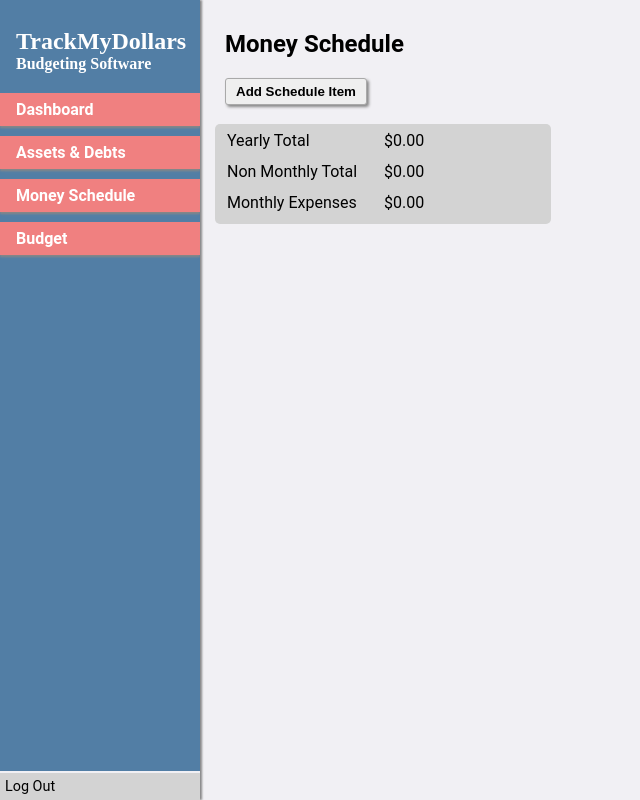
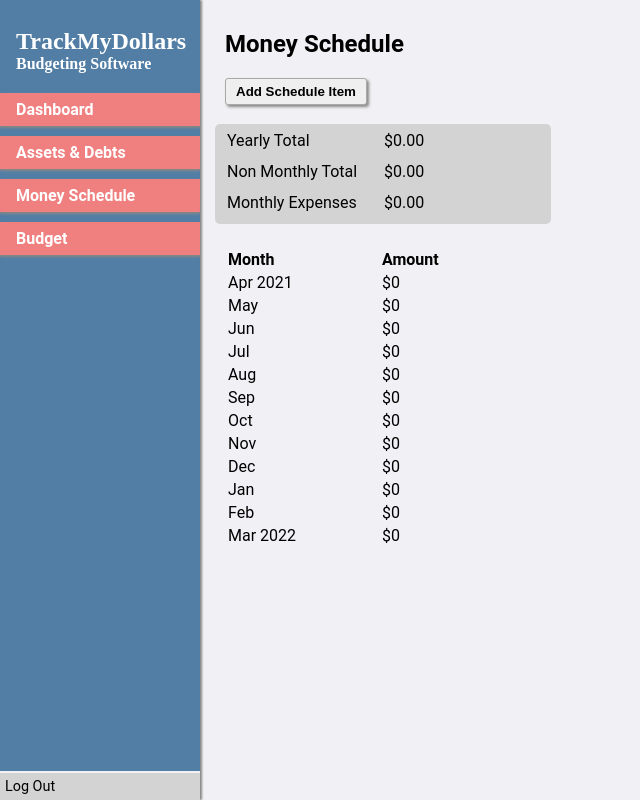
Before and after one commit to dhoneck/trackmydollars, a Django app: page /schedule/ in a window 1280 px wide. Shown: the whole page, without its empty margins (0-640 px from the left). Run offline with Django 3.2, Linux system fonts and the light colour scheme; data that the repository does not hold is empty.

Commit message:
Add monthly totals to money schedule page

```diff
--- a/budgets/views.py
+++ b/budgets/views.py
@@ -155,12 +155,17 @@ def subtract_lists(x, y):
     return x - y
 
 
-def get_last_12_months_labels():
+def get_last_12_months_labels(get_next_12=False):
     """Get a list of abbreviated month names and a list of tuples containing year and month as strings"""
     month_labels = []
     year_month_labels = []
 
     current_date = datetime.today()
+
+    # If get_next_12 is set to True it will set the current_date value 11 months ahead
+    if get_next_12 == True:
+        current_date = current_date + relativedelta(months=11)
+
 
     month = (current_date.strftime('%b %Y'))
     month_labels.append(month)
@@ -686,7 +691,6 @@ def specific_budget(request, month, year):
             for expense_budget_item in category.expense_budget_items.all():
                 total_planned_expenses += expense_budget_item.planned_amount
                 for t in expense_budget_item.expense_transactions.all():
-
                     total_actual_expenses += t.amount
                     if t.credit_purchase:
                         total_new_debt += t.amount
@@ -970,6 +974,26 @@ def view_schedule(request):
 
     context['totals'] = totals
 
+    month_labels, year_month_tuple = get_last_12_months_labels(get_next_12=True)
+    print(month_labels)
+    print(year_month_tuple)
+
+    item_data = []
+
+    # Loop through a year of year/month pairs
+    idx = 0
+    for year, month in year_month_tuple:
+        # Loop through all schedule items
+        month_total = Decimal(0.0)
+        for item in ScheduleItem.objects.exclude(frequency="Monthly"):
+            month_total += item.get_monthly_total(int(year), int(month))
+        item_data.append((month_labels[idx], month_total))
+        idx += 1
+
+    context['month_data'] = item_data
+
+    # TODO: Fix month column to show the new year next to January
+    # TODO: Fix alignment and formatting
     return render(request, 'schedule/view_schedule.html', context)
 
 
--- a/templates/budgets/assets_debts.html
+++ b/templates/budgets/assets_debts.html
@@ -31,7 +31,6 @@
           <p {% if message.tags %} class="{{ message.tags }}"{% endif %}>{{ message }}</p>
         {% endfor %}
       {% endif %}
-
 
       <h3>Assets</h3>
       <div class="button-container">
--- a/templates/schedule/view_schedule.html
+++ b/templates/schedule/view_schedule.html
@@ -34,6 +34,26 @@
       </tr>
     </table>
   </div>
+
+  <br>
+  <br>
+
+  <table>
+    <tr>
+      <th>Month</th>
+      <th>Amount</th>
+    </tr>
+    {% for month, amount in month_data %}
+    <tr>
+      <td>{{ month }}</td>
+      <td>${{ amount }}</td>
+    </tr>
+    {% endfor %}
+  </table>
+
+
+
+
   {% if weekly %}
     <br>
     <h3>Weekly</h3>
```
Also changed, not shown: budgets/models.py (+38 -9 lines).
